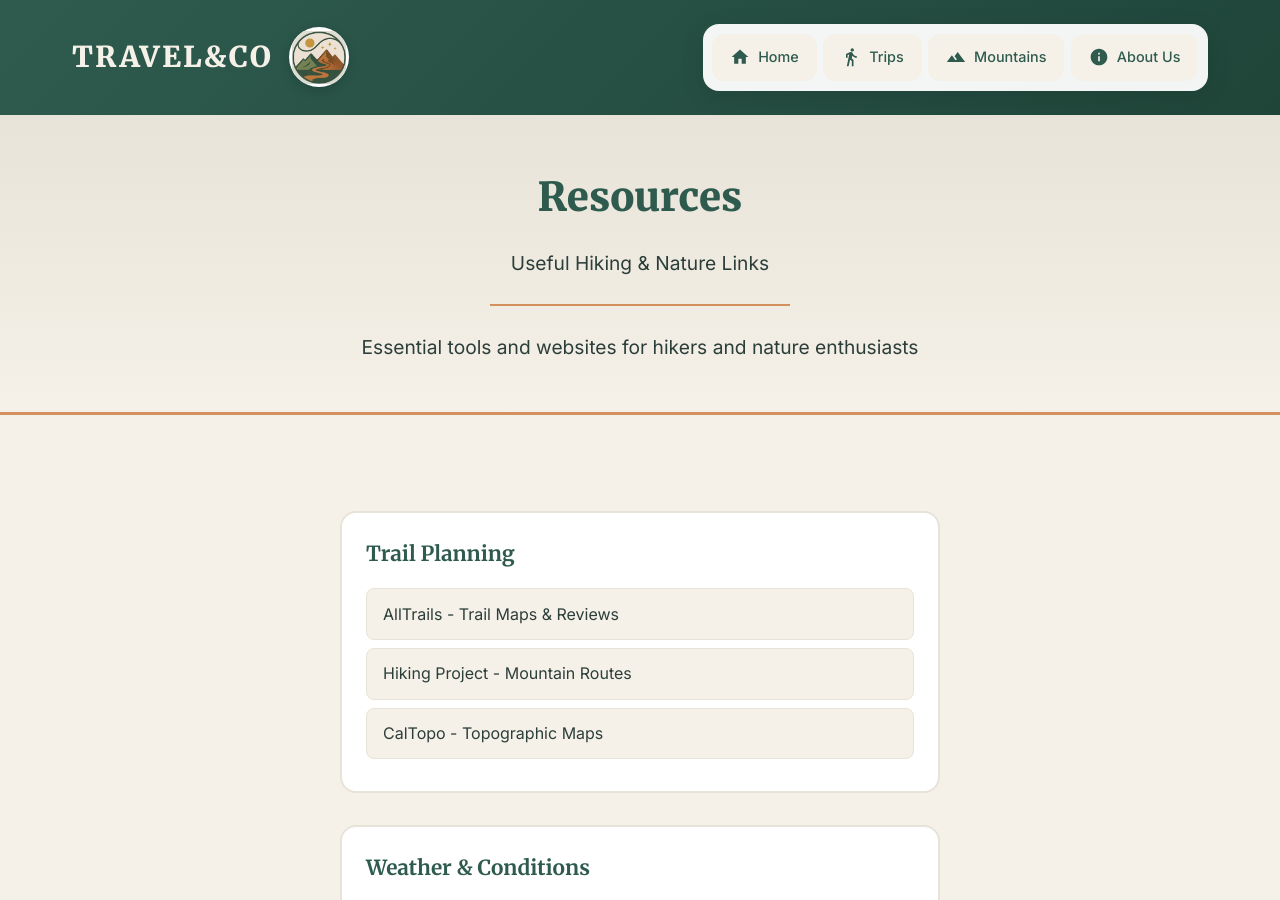
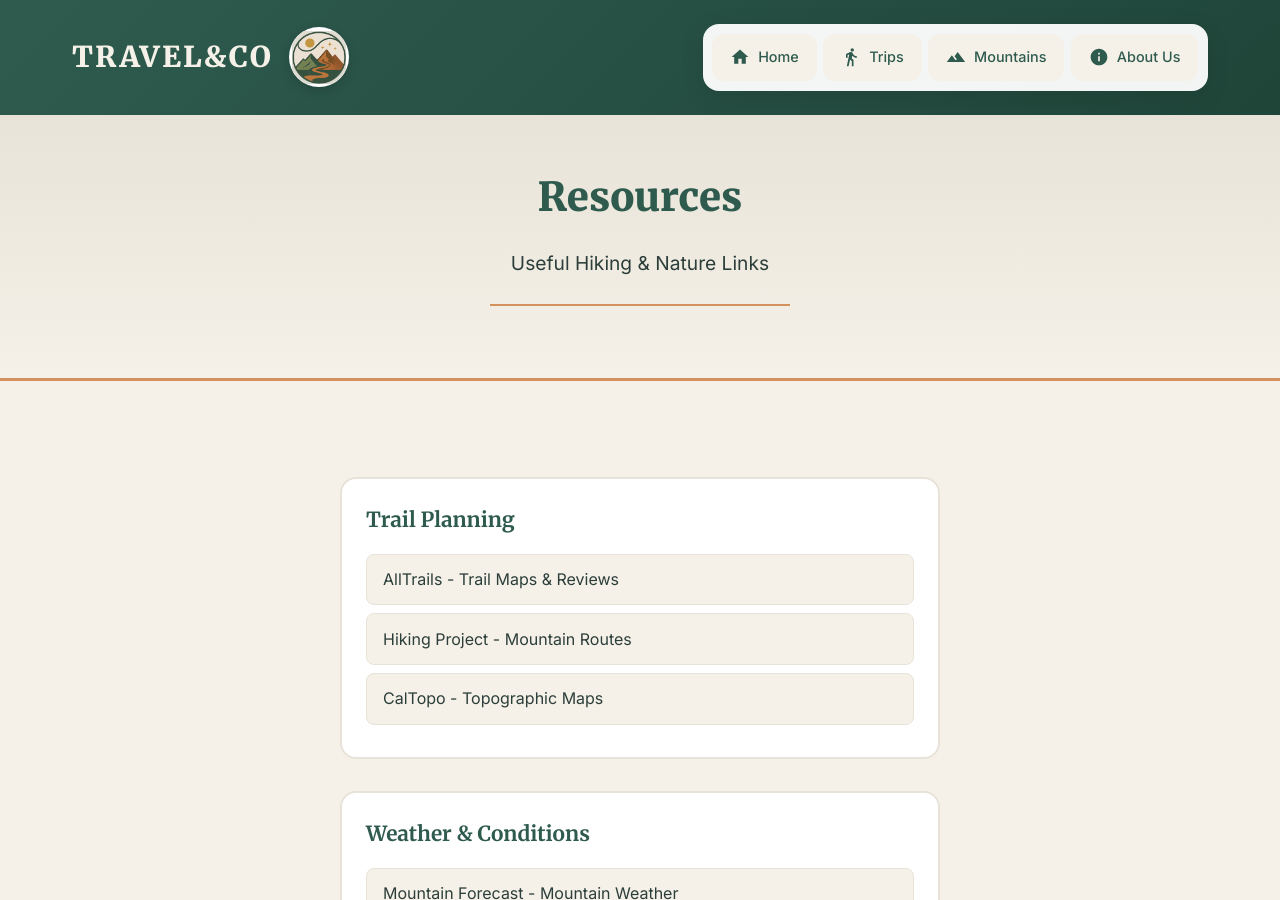
Before and after one commit to travelandco/travelandco.github.io, a Jekyll site: the page built from resources.html, in a window 1280 px wide and 900 px high. Built offline with Jekyll 4.4.1, drawn with Linux system fonts in a browser that asks for light colours; comment, search, counter and statistics services are not loaded.

Commit message:
Update resources.html

```diff
--- a/resources.html
+++ b/resources.html
@@ -8,7 +8,6 @@ permalink: /resources.html
         <h1>Resources</h1>
         <p class="subtitle-text">Useful Hiking & Nature Links</p>
         <hr class="hero-divider">
-        <p class="subtitle-text-small">Essential tools and websites for hikers and nature enthusiasts</p>
     </div>
 </div>
 
```
